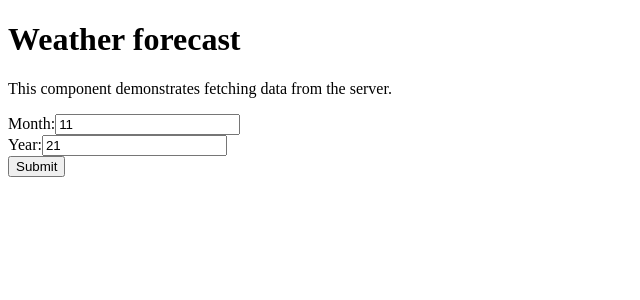
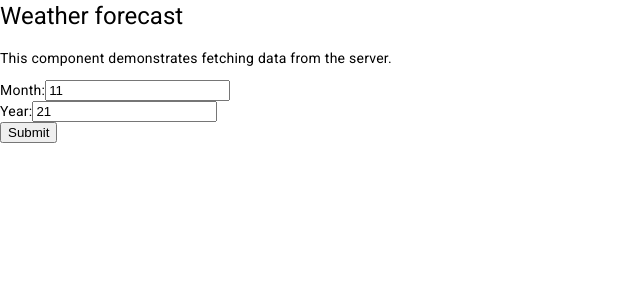
Before and after one commit to AhmadAgbarea/paperless-backend-lab, an Angular app in the folder WebApp/: page / in a window 1280 px wide. Shown: the top 300 px of the page, without its empty margins (0-640 px from the left). Built offline with nearby package versions, Linux system fonts and the light colour scheme.

Commit message:
Setup angular material

```diff
--- a/WebApp/angular.json
+++ b/WebApp/angular.json
@@ -25,6 +25,7 @@
               "src/assets"
             ],
             "styles": [
+              "@angular/material/prebuilt-themes/pink-bluegrey.css",
               "src/styles.css"
             ],
             "scripts": []
@@ -90,6 +91,7 @@
               "src/assets"
             ],
             "styles": [
+              "@angular/material/prebuilt-themes/pink-bluegrey.css",
               "src/styles.css"
             ],
             "scripts": [],
--- a/WebApp/package.json
+++ b/WebApp/package.json
@@ -12,17 +12,19 @@
   "private": true,
   "dependencies": {
     "@angular/animations": "^15.2.0",
+    "@angular/cdk": "^15.2.6",
     "@angular/common": "^15.2.0",
     "@angular/compiler": "^15.2.0",
     "@angular/core": "^15.2.0",
     "@angular/forms": "^15.2.0",
+    "@angular/material": "^15.2.6",
     "@angular/platform-browser": "^15.2.0",
     "@angular/platform-browser-dynamic": "^15.2.0",
     "@angular/router": "^15.2.0",
+    "jest-editor-support": "*",
     "rxjs": "~7.8.0",
     "tslib": "^2.3.0",
-    "zone.js": "~0.12.0",
-    "jest-editor-support": "*"
+    "zone.js": "~0.12.0"
   },
   "devDependencies": {
     "@angular-devkit/build-angular": "^15.2.5",
--- a/WebApp/src/app/app.module.ts
+++ b/WebApp/src/app/app.module.ts
@@ -3,13 +3,14 @@ import { NgModule } from '@angular/core';
 import { BrowserModule } from '@angular/platform-browser';
 import { FormsModule } from '@angular/forms';
 import { AppComponent } from './app.component';
+import { BrowserAnimationsModule } from '@angular/platform-browser/animations';
 
 @NgModule({
   declarations: [
     AppComponent
   ],
   imports: [
-    BrowserModule, HttpClientModule, FormsModule
+    BrowserModule, HttpClientModule, FormsModule, BrowserAnimationsModule
   ],
   providers: [],
   bootstrap: [AppComponent]
--- a/WebApp/src/index.html
+++ b/WebApp/src/index.html
@@ -6,8 +6,11 @@
   <base href="/">
   <meta name="viewport" content="width=device-width, initial-scale=1">
   <link rel="icon" type="image/x-icon" href="favicon.ico">
+  <link rel="preconnect" href="https://fonts.gstatic.com">
+  <link href="https://fonts.googleapis.com/css2?family=Roboto:wght@300;400;500&display=swap" rel="stylesheet">
+  <link href="https://fonts.googleapis.com/icon?family=Material+Icons" rel="stylesheet">
 </head>
-<body>
+<body class="mat-typography">
   <app-root></app-root>
 </body>
 </html>
--- a/WebApp/src/styles.css
+++ b/WebApp/src/styles.css
@@ -1 +1,4 @@
 /* You can add global styles to this file, and also import other style files */
+
+html, body { height: 100%; }
+body { margin: 0; font-family: Roboto, "Helvetica Neue", sans-serif; }
```
Also changed, not shown: 1 other file (tests, documents, lock files or other folders).
